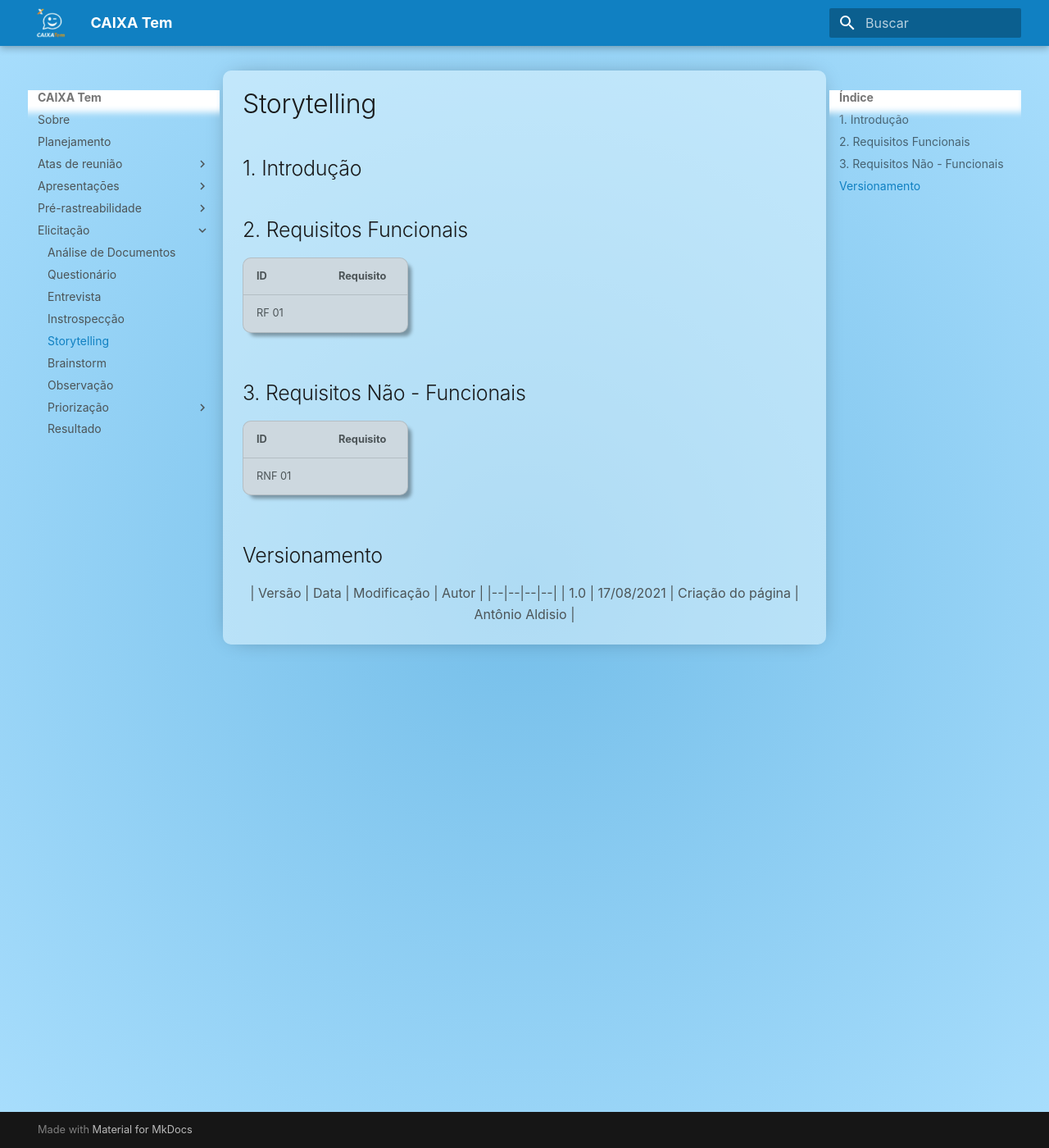
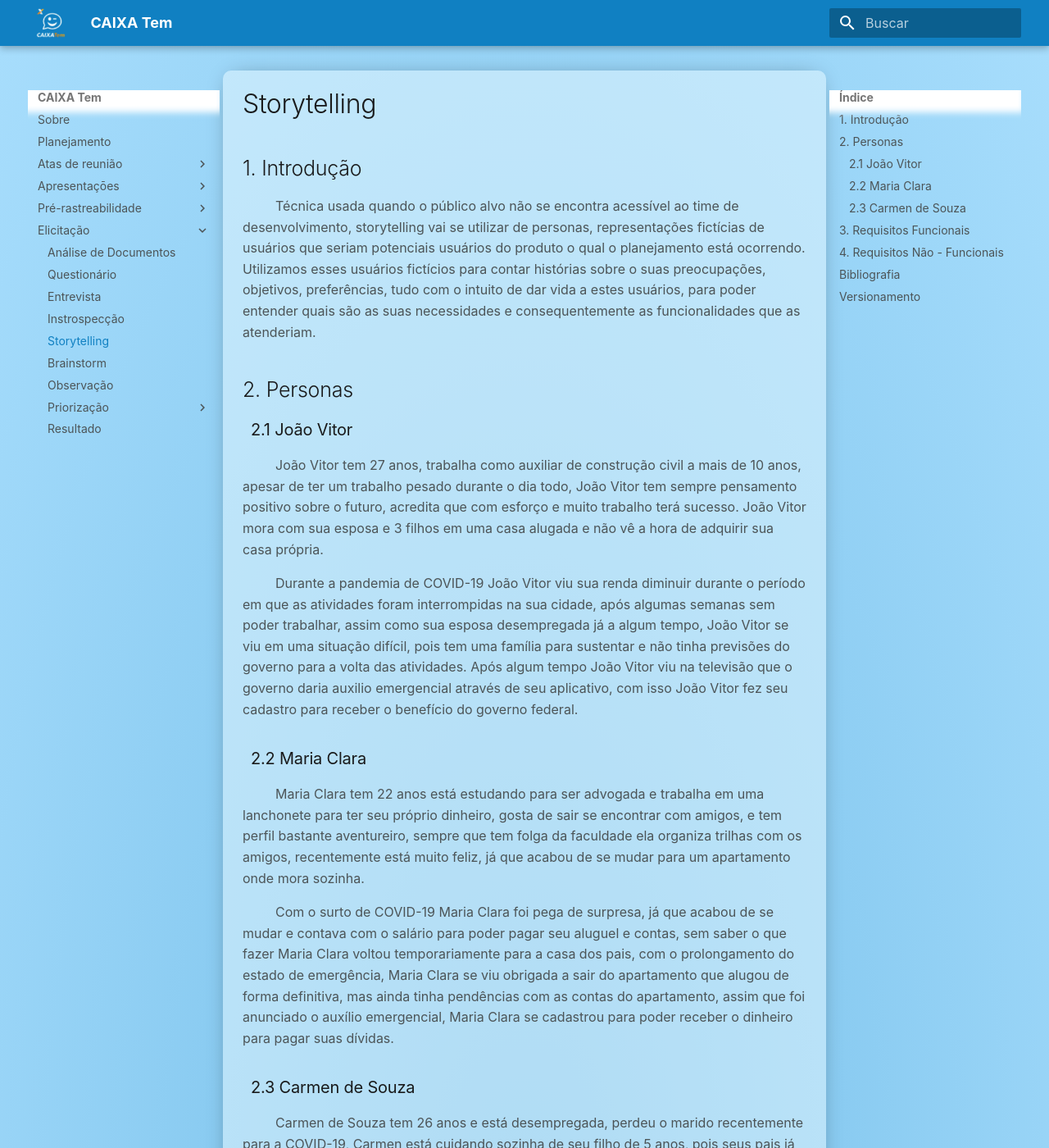
Before and after one commit to AntonioAldisio/2021.1-Caixa_Tem, an MkDocs documentation site: the page built from docs/Elicitacao/storytelling.md, in a window 1280 px wide and 1400 px high. Shown: the whole window at 82% size. Built offline with MkDocs 1.6.1 and Material for MkDocs 9.7.7, drawn with Linux system fonts in a browser that asks for light colours; some web fonts are replaced; some of the changed text lies outside the part shown.

Commit message:
Formulação conteudo storytelling v1

```diff
--- a/docs/Elicitacao/storytelling.md
+++ b/docs/Elicitacao/storytelling.md
@@ -2,17 +2,56 @@
 
 ## 1. Introdução
 
+<p style="text-indent: 40px; align = "justify"> Técnica usada quando o público alvo não se encontra acessível ao time de desenvolvimento, storytelling vai se utilizar de personas, representações fictícias de usuários que seriam potenciais usuários do produto o qual o planejamento está ocorrendo. Utilizamos esses usuários fictícios para contar histórias sobre o suas preocupações, objetivos, preferências, tudo com o intuito de dar vida a estes usuários, para poder entender quais são as suas necessidades e consequentemente as funcionalidades que as atenderiam.</p>
 
-## 2. Requisitos Funcionais
+## 2. Personas
+
+### 2.1 João Vitor
+<p style="text-indent: 40px; align = "justify"> João Vitor tem 27 anos, trabalha como auxiliar de construção civil a mais de 10 anos, apesar de ter um trabalho pesado durante o dia todo, João Vitor tem sempre pensamento positivo sobre o futuro, acredita que com esforço e muito trabalho terá sucesso. João Vitor mora com sua esposa e 3 filhos em uma casa alugada e não vê a hora de adquirir sua casa própria.</p>
+<p style="text-indent: 40px; align = "justify">Durante a pandemia de COVID-19 João Vitor viu sua renda diminuir durante o período em que as atividades foram interrompidas na sua cidade, após algumas semanas sem poder trabalhar, assim como sua esposa desempregada já a algum tempo, João Vitor se viu em uma situação difícil, pois tem uma família para sustentar e não tinha previsões do governo para a volta das atividades. Após algum tempo João Vitor viu na televisão que o governo daria auxilio emergencial através de seu aplicativo, com isso João Vitor fez seu cadastro para receber o benefício do governo federal.</p>
+
+
+### 2.2 Maria Clara
+
+<p style="text-indent: 40px; align = "justify"> Maria Clara tem 22 anos está estudando para ser advogada e trabalha em uma lanchonete para ter seu próprio dinheiro, gosta de sair se encontrar com amigos, e tem perfil bastante aventureiro, sempre que tem folga da faculdade ela organiza trilhas com os amigos, recentemente está muito feliz, já que acabou de se mudar para um apartamento onde mora sozinha.</p>
+<p style="text-indent: 40px; align = "justify">Com o surto de COVID-19 Maria Clara foi pega de surpresa, já que acabou de se mudar e contava com o salário para poder pagar seu aluguel e contas, sem saber o que fazer Maria Clara voltou temporariamente para a casa dos pais, com o prolongamento do estado de emergência, Maria Clara se viu obrigada a sair do apartamento que alugou de forma definitiva, mas ainda tinha pendências com as contas do apartamento, assim que foi anunciado o auxílio emergencial, Maria Clara se cadastrou para poder receber o dinheiro para pagar suas dívidas.</p>
+
+
+### 2.3 Carmen de Souza
+
+<p style="text-indent: 40px; align = "justify"> Carmen de Souza tem 26 anos e está desempregada, perdeu o marido recentemente para a COVID-19, Carmen está cuidando sozinha de seu filho de 5 anos, pois seus pais já faleceram e não tem família onde mora.</p>
+<p style="text-indent: 40px; align = "justify">Carmen está recebendo ajuda do governo para poder se sustentar neste momento difícil, já tinha cadastro no aplicativo do governo para receber o auxílio emergencial, agora Carmen também foi beneficiada pelo seguro apoio família, que foi contratado por seu marido, e foi o que permitiu que ele tivesse um enterro digno, já que a família não tem condições para isso. Carmen está conseguindo se sustentar no período de pandemia graças aos auxílios do governo, então ela está sempre atenta para as novidades ligadas ao assunto e à volta das atividades, já que precisa trabalhar para sustentar o filho.</p>
+
+## 3. Requisitos Funcionais
 
 | ID | Requisito |
 |--|--|
-| RF 01 |  |
+| RF 01 | O usuário deve ser capaz de se cadastrar. |
+| RF 02 | O usuário deve ter acesso ao sistema a partir de uma conta cadastrada préviamente. |
+| RF 03 | O usuário poderá checar se está elegível a receber auxílio emergencial. |
+| RF 04 | O usuário pode checar o estado do seu auxílio emergencial. |
+| RF 05 | O usuário deverá ter acesso ao calendário que marca o dia que o seu auxílio será disponibilizado. |
+| RF 06 | O usuário pode checar o seu saldo no aplicativo a qualquer momento. |
+| RF 07 | O usuário pode checar o seu histórico de operações no aplicativo em qualquer período desde quando foi cadastrado. |
+| RF 08 | O usuário poderá pagar suas contas através do aplicativo. |
+| RF 09 | O usuário poderá sacar dinheiro em qualquer caixa eletrônico da caixa.|
+| RF 10 | O usuário poderá checar os benefícios que está recebendo. |
+| RF 11 | O usuário terá opção de contratar seguro de enterro. |
 
-## 3. Requisitos Não - Funcionais
+## 4. Requisitos Não - Funcionais
 | ID | Requisito |
 |--|--|
-| RNF 01 |  |
+| RNF 01 | O usuário não pode ficar mais de 15minutos em fila para acessar o aplicativo. |
+| RNF 02 | O usuário deverá ser instruido de forma personalizada em todas as opções do aplicativo. |
+| RNF 03 | O sistema não pode ficar mais que 30 minutos fora do ar. |
+| RNF 04 | Todas as transações do usuário devem ser salvas para que ele possa vê-las no futuro. |
+| RNF 05 | Os dados do usuário devem ser protegidos. |
+| RNF 06 | Os dados dos usuários devem ser checados sobre a elegibilidade para os serviços sociais. |
+
+## Bibliografia
+
+[1] - BARBOSA, S. D. J; SILVA, B. S.; Interação Humano-Computador. 1. ed. 2010: Elsevier, Rio de Janeiro - RJ Brasil.
+
 
 ## Versionamento
 
@@ -21,6 +60,7 @@
 | Versão | Data | Modificação | Autor |
 |--|--|--|--|
 | 1.0 | 17/08/2021 | Criação do página | Antônio Aldisio |
+| 1.1 | 19/08/2021 | Formulação do conteudo | Fernando Calil |
 
 
 </center>
--- a/docs/assets/ExtraCss/page.css
+++ b/docs/assets/ExtraCss/page.css
@@ -24,6 +24,10 @@
   margin-left: auto;
   margin-right: auto;
   width: 50%;
+}
+
+h3 {
+  text-indent: 10px;
 }
 
 /*p {
```
Also changed, not shown: docs/PreRastreabilidade/rich_pictures.md (+2 -2 lines), docs/index.md (+2 -2 lines), docs/planejamento.md (+5 -5 lines), site/assets/RichPicture/1F.png (added), site/assets/RichPicture/1M.png (added), site/assets/RichPicture/2F.png (added).
